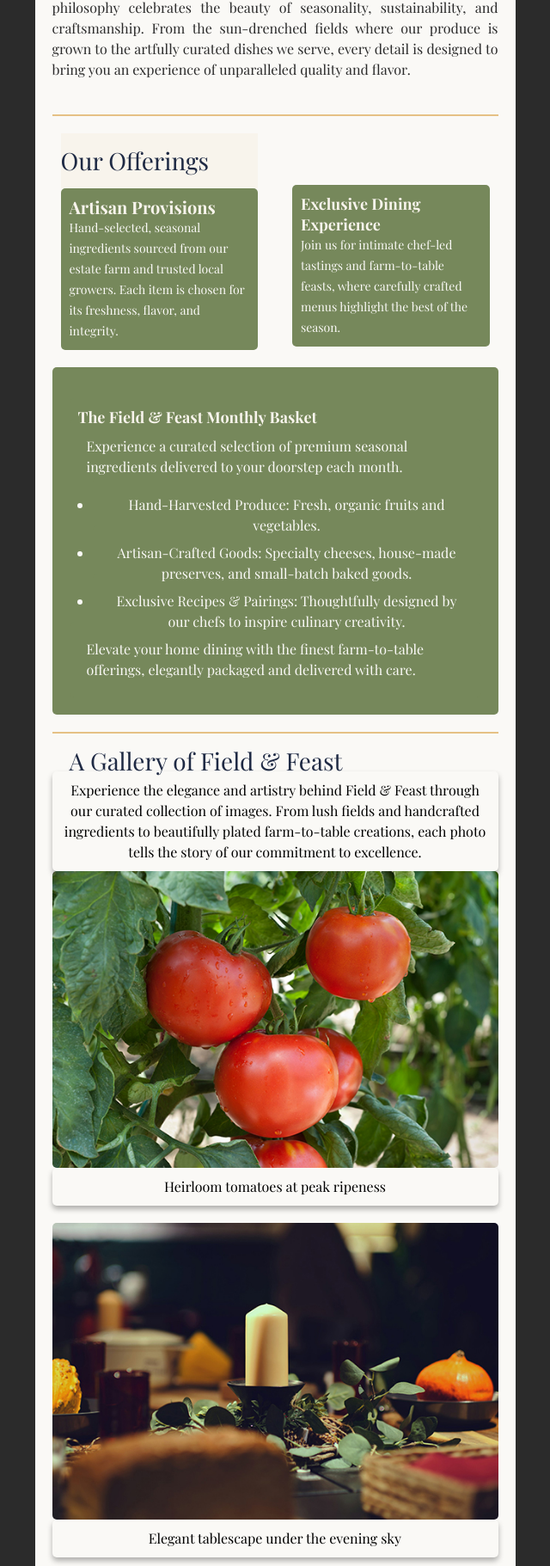
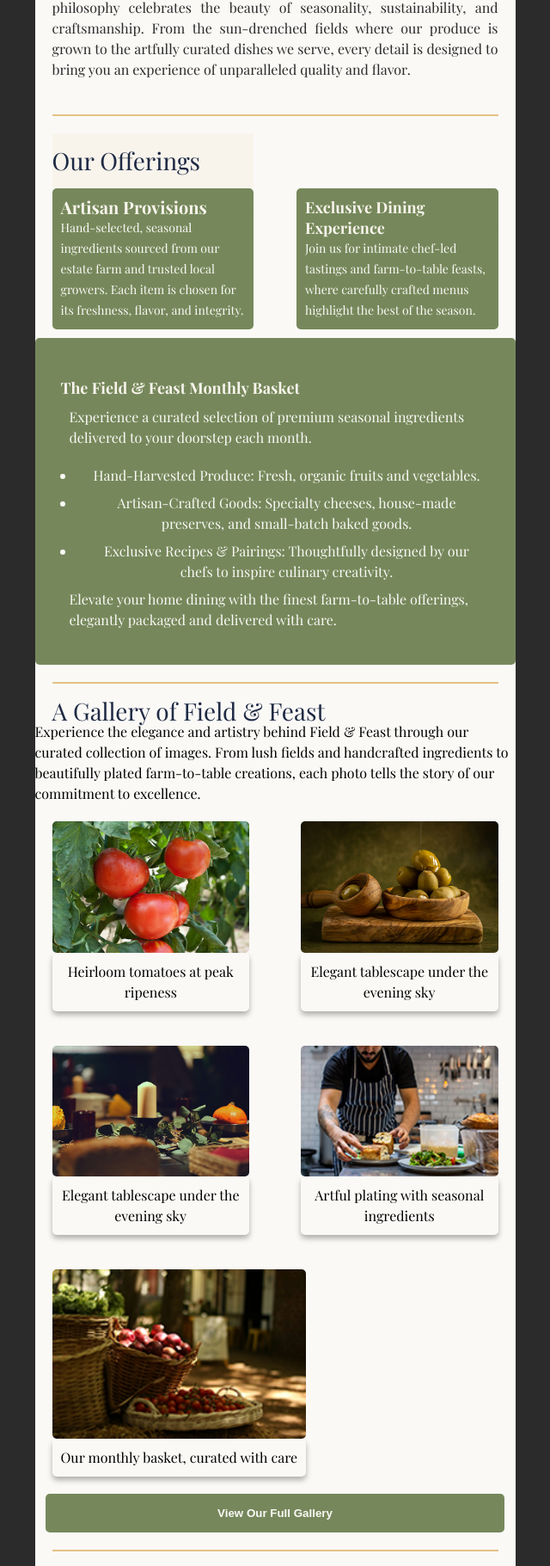
Before and after one commit to CodeCrafterNasir/Field-Feast, a plain HTML site: page index.html in a window 1280 px wide. Shown: the part 520-2341 px from the top of the page at 86% size, without its empty margins (320-960 px from the left). Drawn offline with nearby package versions, Linux system fonts and the light colour scheme; a web font is replaced by a local one.

Commit message:
Refactored gallery section to improve image layout and responsiveness.
Refactored gallery layout to display images in a two-column grid with the last image full-width. Cleaned up duplicate content and improved responsiveness and spacing in the gallery and offerings sections.

```diff
--- a/index.html
+++ b/index.html
@@ -53,36 +53,43 @@
 
     <section class="gallery">
   <hr>
-        <div class="images">
   <h2>A Gallery of Field & Feast</h2>
   <p>Experience the elegance and artistry behind Field & Feast through our curated collection of images. From lush fields and handcrafted ingredients to beautifully plated farm-to-table creations, each photo tells the story of our commitment to excellence.</p>
+
+  <div class="images-grid">
+    <div class="images">
       <img src="img/tomatoes-200w.jpg" alt="description of image"
       srcset="img/tomatoes-300w.jpg 2x, img/tomatoes-600w.jpg">
       <p>Heirloom tomatoes at peak ripeness</p>
     </div>
-
+    <div class="images">
+      <img src="img/olive-oil-200w.jpg" alt="description of it"
+      srcset="img/olive-oil-300w.jpg 2x, img/olive-oil-600w.jpg">
+      <p>Elegant tablescape under the evening sky</p>
+    </div>
     <div class="images">
       <img src="img/table-setting-200w.jpg" alt="description of it"
       srcset="img/table-setting-300w.jpg 2x, img/table-setting-600w.jpg">
       <p>Elegant tablescape under the evening sky</p>
     </div>
-
     <div class="images">
       <img src="img/chef-plating-200w.jpg" alt="image description"
-        srcset="img/chef-plating-300w 2x, img/chef-plating-600w 3x">
+      srcset="img/chef-plating-300w.jpg 2x, img/chef-plating-600w 3x">
       <p>Artful plating with seasonal ingredients</p>
     </div>
-
     <div class="images">
       <img src="img/basket-200w.jpg" alt="description of"
-        srcset="img/basket-300w 2x, img/basket-600w 3x">
+      srcset="img/basket-300w.jpg 2x, img/basket-600w 3x">
       <p>Our monthly basket, curated with care</p>
     </div>
+  </div>
+
   <div>
     <button>View Our Full Gallery</button>
   </div>
   <hr>
 </section>
+
 
 
 
--- a/styles.css
+++ b/styles.css
@@ -300,33 +300,33 @@ footer .email {
 }
 
 
-
+/*
 /* MEDIA QUERY (medium) */
 @media (min-width: 600px) {
 
 .our-offerings {
   display: flex;
   flex-wrap: wrap;
-  gap: 20px;
-  padding: 0 20px;
+  gap: 10px;
+
 }
 
-/* Side-by-side sections */
+
 
 .dining-exp {
-  flex: 1 1 48%;
+  flex: 1 1 49%;
   color: var(--soft-white);
   border-radius: 5px;
-  padding: 20px 10px;
+  padding: 20px;
   box-sizing: border-box;
-  margin-top: 40px;
+  margin-top: 44px;
 }
 
 .offerings {
-  flex: 1 1 48%;
+  flex: 1 1 49%;
   color: var(--soft-white);
   border-radius: 5px;
-  padding: 20px 10px;
+  padding: 20px;
   box-sizing: border-box;
 
 }
@@ -341,7 +341,7 @@ footer .email {
   color: var(--linen);
 }
 
-/* Full-width below */
+
 .monthly-basket {
   flex: 1 1 100%;
   background-color: var(--olive-green);
@@ -351,6 +351,20 @@ footer .email {
   box-sizing: border-box;
   margin-top: -20px;
 }
+
+
+.images-grid {
+  display: grid;
+  grid-template-columns: repeat(2, 1fr);
+  gap: 20px;
+}
+
+.images-grid .images:last-child {
+  grid-column: 1 / -1;
+  justify-self: left;
+  max-width: 400px;
+
+
 
 }
 
```
Lines whose indentation alone changed are shown as unchanged.
